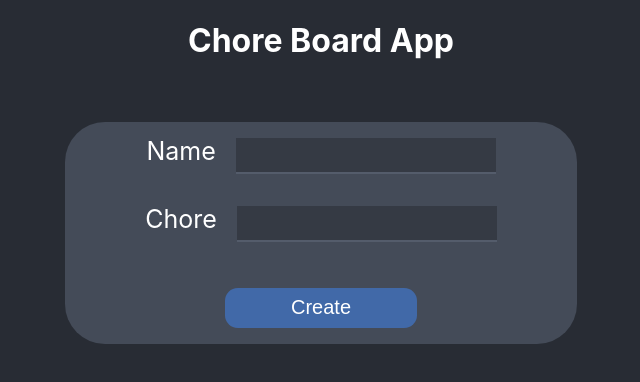
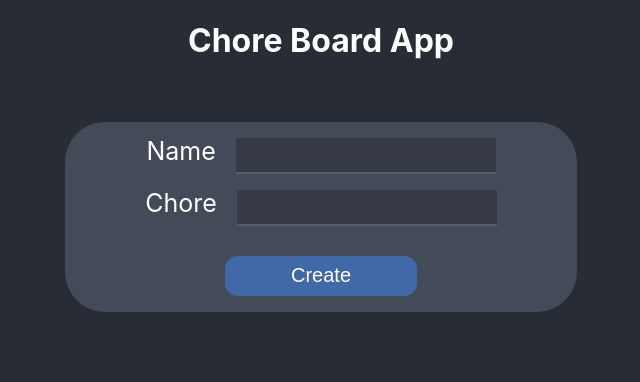
Before and after one commit to BrandonLOrellana/LearningProjects-React, a React (Create React App) app in the folder chore-board/: page / in a window 1280 px wide. Shown: the top 382 px of the page, without its empty margins (319-959 px from the left). Built offline with nearby package versions, Linux system fonts and the light colour scheme.

Commit message:
Update App.css

```diff
--- a/chore-board/src/App.css
+++ b/chore-board/src/App.css
@@ -70,6 +70,5 @@ body{
   color: white;
   font-size: 17px;
   margin-left: 1vw;
-  margin-bottom: 2vh;
   margin-top: 2vh;
 }
```
